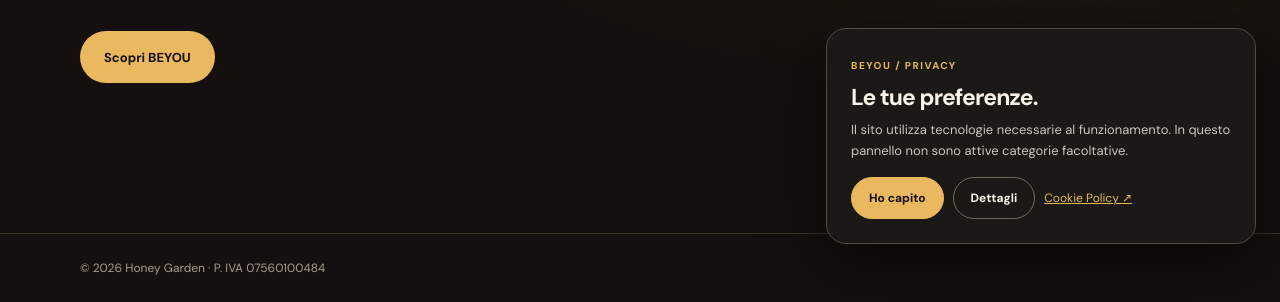
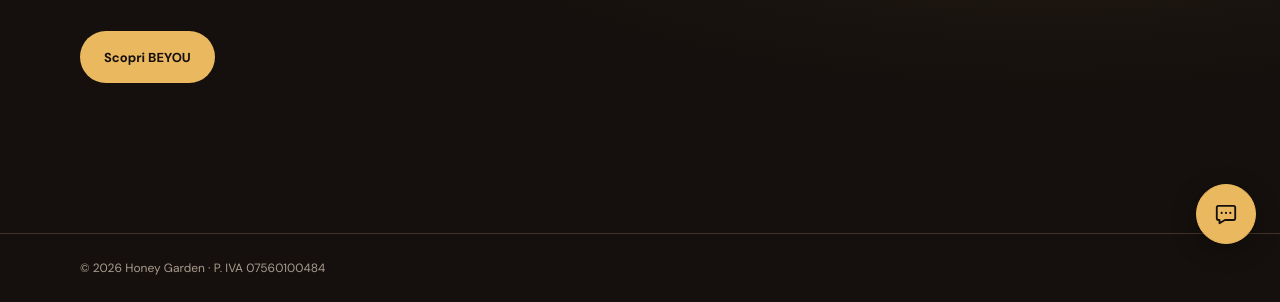
Before and after one commit to LerioRMG/honeygarden-site, a plain HTML site: page index.html in a window 1280 px wide. Shown: the part 532-834 px from the top of the page. Drawn offline with Linux system fonts and the light colour scheme.

Commit message:
Rimuovi l'avviso cookie dalla homepage Honey

```diff
--- a/index.html
+++ b/index.html
@@ -63,6 +63,6 @@ footer{border-top:1px solid var(--line)}
 
 </div></div></section></main>
 <footer><div class="wrap footer-inner"><span>© 2026 Honey Garden · P. IVA 07560100484</span></div></footer>
-<script defer src="/cookie-notice.js?v=hg-gold"></script><script defer src="/beyou-contact-widget.js?v=hg-gold"></script>
+<script defer src="/beyou-contact-widget.js?v=hg-gold"></script>
 </body>
 </html>
```
